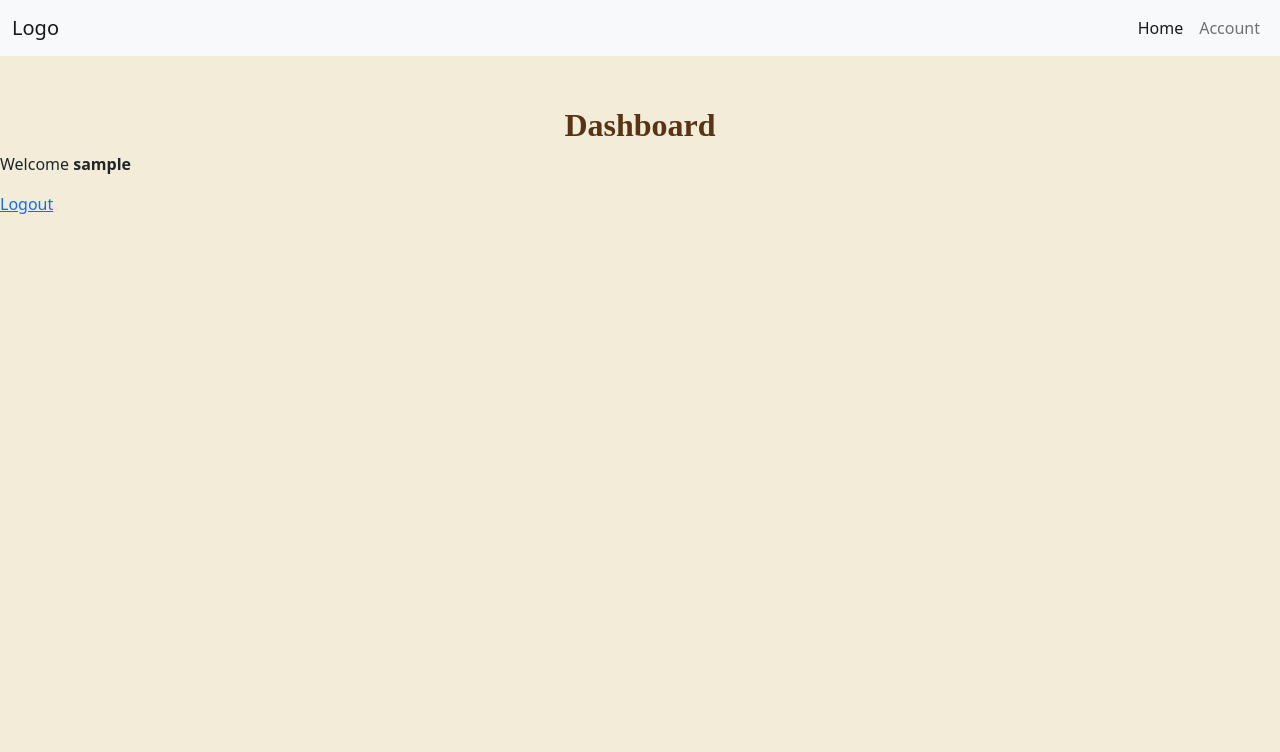
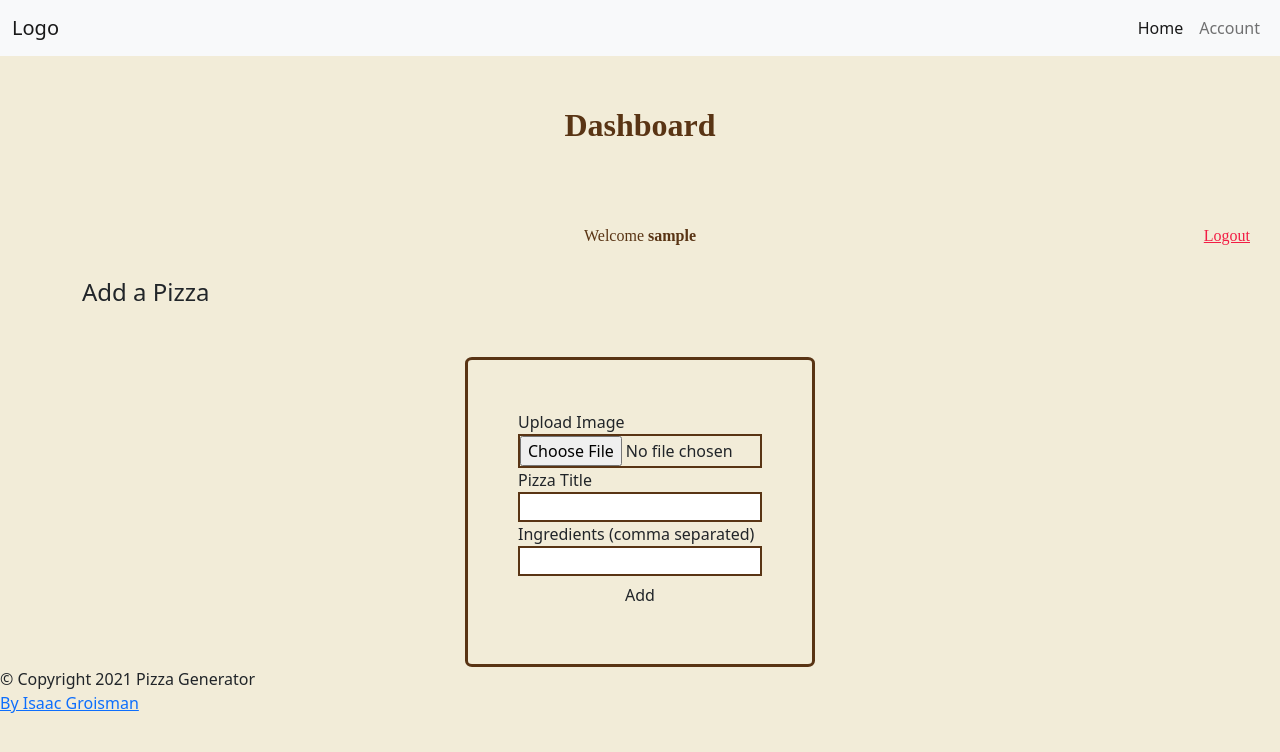
Before and after one commit to Grois333/pizzagenerator, a PHP site: page /dashboard.php in a window 1280 px wide. Shown: the top 752 px of the page. Run offline with PHP 8.4, Linux system fonts and the light colour scheme; the visitor is signed in with stand-in values (Sample User, id 1); some web fonts are replaced.

Commit message:
stay in dashboard page if logged in, css fixes, footer and add pizza form structure

```diff
--- a/dashboard.php
+++ b/dashboard.php
@@ -18,20 +18,41 @@
 <div class="content">
     <?php if (isset($_SESSION['success'])): ?>
         <div class="error success">
-            <h3>
+            <h4>
                 <?php
                 echo $_SESSION['success'];
                 unset($_SESSION['success']);
                 ?>
-             </h3>
+             </h4>
         </div>
     <?php endif ?>
 
     <?php if (isset($_SESSION['username'])): ?>
         <p>Welcome <strong><?php echo $_SESSION['username']; ?></strong></p>
-        <p class=''><a href="dashboard.php?logout='1'">Logout</a></p>
+        <p class='logout'><a href="dashboard.php?logout='1'">Logout</a></p>
     <?php endif ?>
 </div>
 
 
+<section class="container ">
+		<h4 class="center">Add a Pizza</h4>
+		<form class="" action="dashboard.php" method="POST" enctype="multipart/form-data">
+			<label>Upload Image</label>
+            <input type="file" name="image">
+
+			<label>Pizza Title</label>
+			<input type="text" name="title" value="<?php echo htmlspecialchars($title) ?>">
+			<div class="warning"><?php echo $addErrors['title']; ?></div>
+
+			<label>Ingredients (comma separated)</label>
+			<input type="text" name="ingredients" value="<?php echo htmlspecialchars($ingredients) ?>">
+			<div class="warning"><?php echo $addErrors['ingredients']; ?></div>
+
+			<div class="center">
+				<input type="submit" name="add" value="Add" class="btn">
+			</div>
+		</form>
+</section>
+
+
 <?php include('templates/footer.php'); ?>
--- a/server.php
+++ b/server.php
@@ -157,4 +157,56 @@ if (isset($_GET['logout'])){
 
 
 
+// add a pizza
+$title = $ingredients = '';
+$addErrors = array('title' => '', 'ingredients' => '');
+
+	if(isset($_POST['add'])){
+
+        // check image upload
+
+		// check title
+		if(empty($_POST['title'])){
+			$addErrors['title'] = 'A title is required';
+		} else{
+			$title = $_POST['title'];
+			if(!preg_match('/^[a-zA-Z\s]+$/', $title)){
+				$addErrors['title'] = 'Title must be letters and spaces only';
+			}
+		}
+
+		// check ingredients
+		if(empty($_POST['ingredients'])){
+			$addErrors['ingredients'] = 'At least one ingredient is required';
+		} else{
+			$ingredients = $_POST['ingredients'];
+			if(!preg_match('/^([a-zA-Z\s]+)(,\s*[a-zA-Z\s]*)*$/', $ingredients)){
+				$addErrors['ingredients'] = 'Ingredients must be a comma separated list';
+			}
+		}
+
+		if(array_filter($addErrors)){
+			//echo 'errors in form add';
+		} else {
+			// escape sql chars
+			$title = mysqli_real_escape_string($db, $_POST['title']);
+			$ingredients = mysqli_real_escape_string($db, $_POST['ingredients']);
+
+			// create sql
+			//$sql = "INSERT INTO pizzas(title,ingredients) VALUES('$title','$ingredients')";
+
+			// save to db and check
+			if(mysqli_query($db, $sql)){
+				// success
+				header('Location: index.php');
+			} else {
+				echo 'query error: '. mysqli_error($db);
+			}
+
+		}
+
+	} // end POST check
+
+
+
 ?>
--- a/style.css
+++ b/style.css
@@ -76,3 +76,40 @@ form a:hover {
 .warning {
   color: #F21D44;
 }
+/* Dashboard  */
+.content {
+  display: flex;
+  justify-content: space-between;
+  align-items: center;
+  padding: 0;
+  flex-direction: column;
+  margin-top: 50px;
+  padding: 30px;
+}
+.content .success h4 {
+  margin: 0;
+  font-family: 'Poppins', 'sans-serif';
+  color: #593414;
+  font-weight: bold;
+}
+.content p {
+  margin: 0;
+  font-family: 'Poppins', 'sans-serif';
+  color: #593414;
+  font-weight: normal;
+}
+.content .logout {
+  margin: 0;
+  align-self: flex-end;
+  position: absolute;
+}
+@media only screen and (max-width: 500px) {
+  .content .logout {
+    position: inherit;
+    align-self: auto;
+  }
+}
+.content .logout a {
+  color: #F21D44;
+}
+/* Responsive   */
--- a/style.less
+++ b/style.less
@@ -88,3 +88,51 @@ form{
 .warning{
     color: @extra2-color;
 }
+
+
+
+
+/* Dashboard  */
+
+.content{
+    display: flex;
+    justify-content: space-between;
+    align-items: center;
+    padding: 0;
+    flex-direction: column;
+    margin-top: 50px;
+    padding: 30px;
+
+
+    .success h4{
+        margin: 0;
+        .title();
+    }
+
+    p{
+        margin: 0;
+        .text();
+    }
+
+    .logout{
+        margin: 0;
+        align-self: flex-end;
+        position: absolute;
+
+        @media only screen and (max-width: 500px){
+                position: inherit;
+                align-self: auto;
+        }
+    }
+
+    .logout a{
+        color: @extra2-color;
+    }
+
+}
+
+
+
+
+
+/* Responsive   */
--- a/templates/footer.php
+++ b/templates/footer.php
@@ -1,4 +1,7 @@
-
+<footer class="section">
+		<div class="center">&copy; Copyright 2021 Pizza Generator</div>
+        <div><a href="http://isaacgroisman.surge.sh/">By Isaac Groisman</a></div>
+</footer>
 
 <script src="https://cdn.jsdelivr.net/npm/bootstrap@5.0.0-beta2/dist/js/bootstrap.bundle.min.js" integrity="sha384-b5kHyXgcpbZJO/tY9Ul7kGkf1S0CWuKcCD38l8YkeH8z8QjE0GmW1gYU5S9FOnJ0" crossorigin="anonymous"></script>
 
```
Also changed, not shown: login.php (+10 -1 lines).
